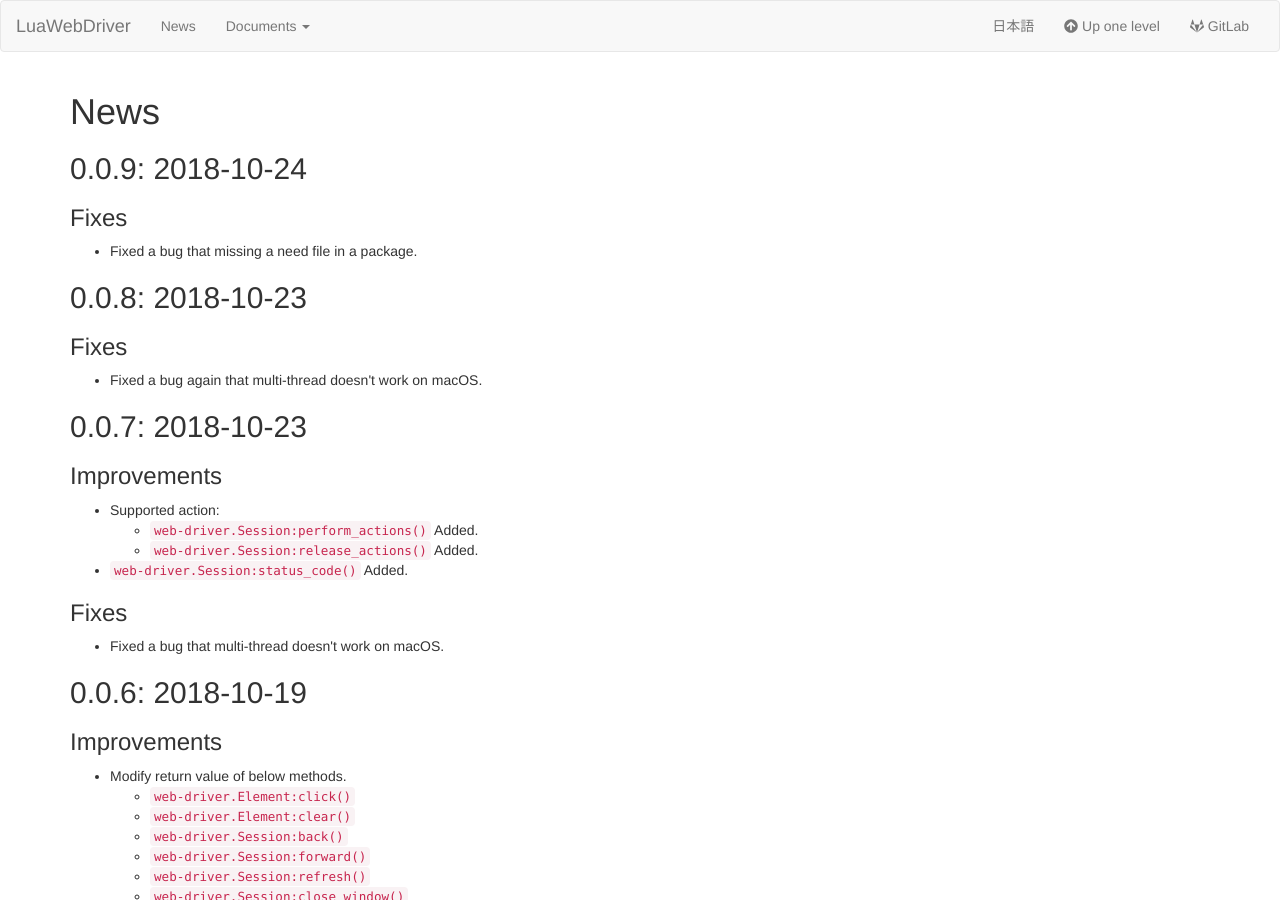
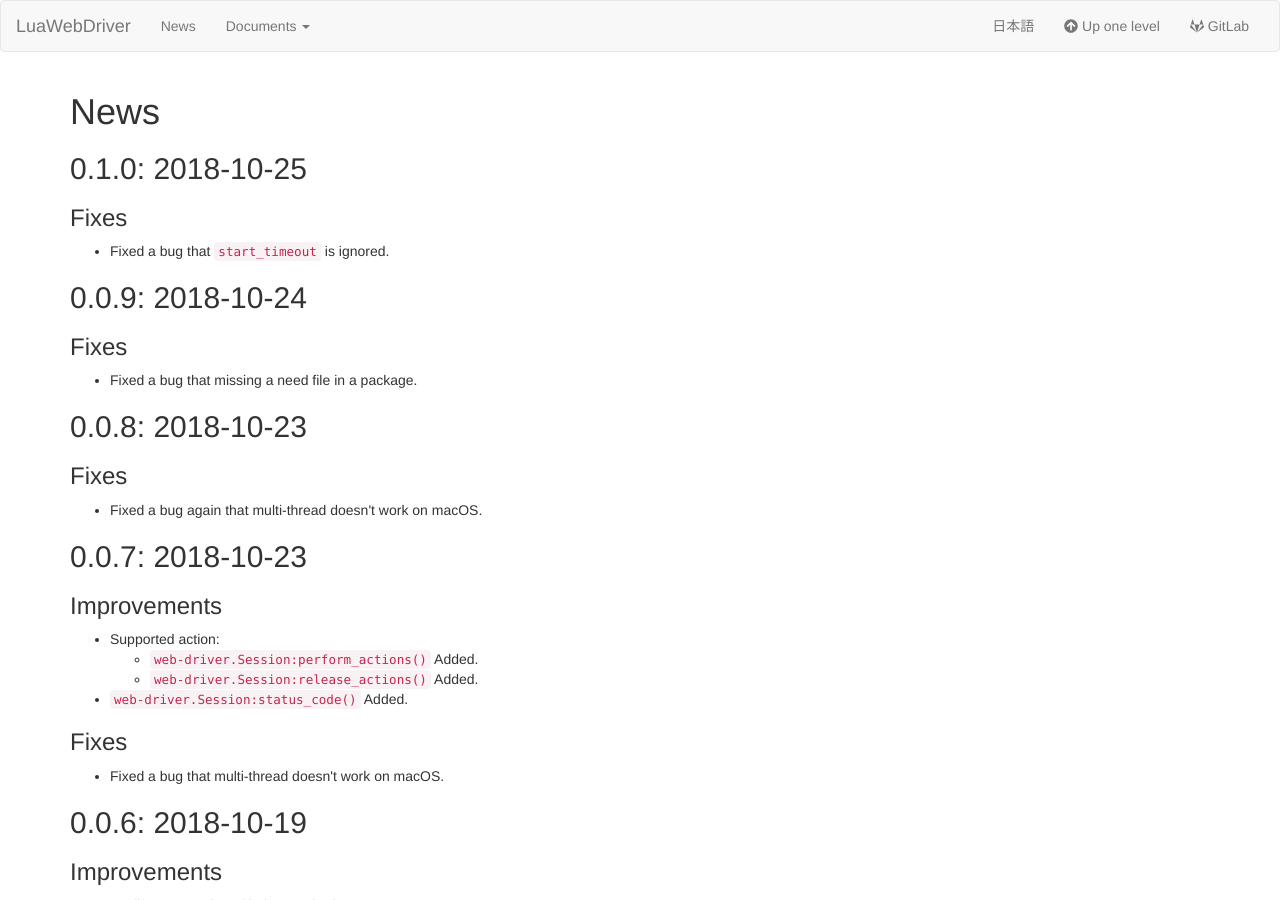
Before and after one commit to clear-code/lua-web-driver, a Jekyll site: the page built from docs/news/index.md, in a window 1280 px wide and 900 px high. Built offline with Jekyll 4.4.1, drawn with Linux system fonts in a browser that asks for light colours.

Commit message:
Add 0.1.0 entry

```diff
--- a/docs/news/index.md
+++ b/docs/news/index.md
@@ -3,6 +3,12 @@ title: News
 ---
 
 # News
+
+## 0.1.0: 2018-10-25 {#version-0-1-0}
+
+### Fixes
+
+  * Fixed a bug that `start_timeout` is ignored.
 
 ## 0.0.9: 2018-10-24 {#version-0-0-9}
 
```
